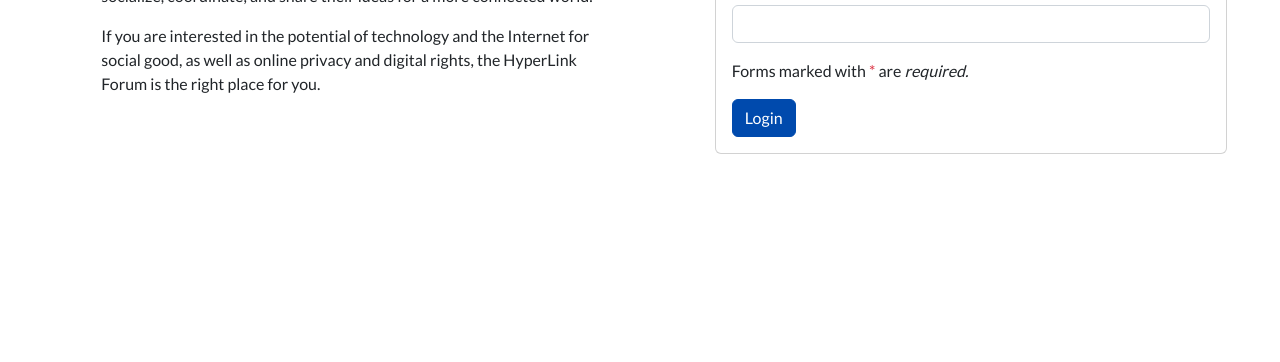
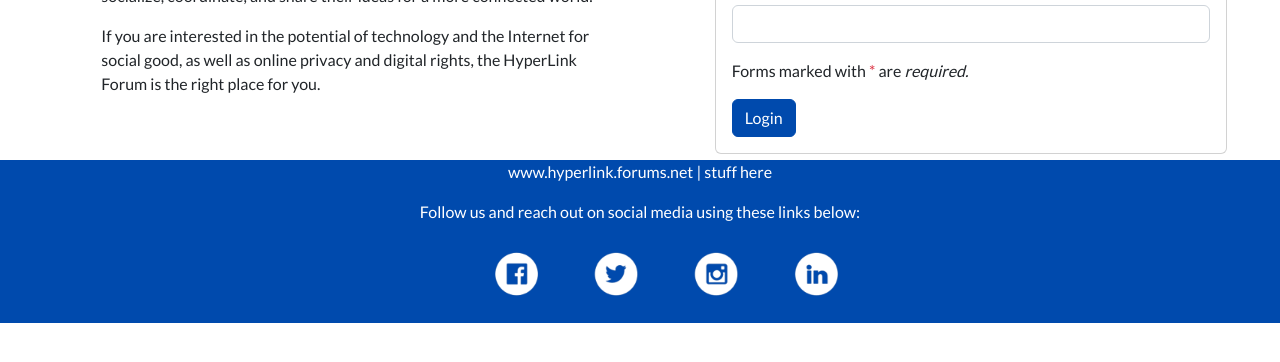
Before and after one commit to SiFrancis/Sitchon-CS_Submissions, a plain HTML site: page Li_Sitchon_login/index.html in a window 1280 px wide. Shown: the part 366-728 px from the top of the page. Drawn offline with nearby package versions, Linux system fonts and the light colour scheme.

Commit message:
finally done i think

```diff
--- a/Li_Sitchon_login/index.html
+++ b/Li_Sitchon_login/index.html
@@ -61,6 +61,18 @@
         </div>
     </article>
 
+    <footer>
+        <p>www.hyperlink.forums.net | stuff here</p>
+        <p>Follow us and reach out on social media using these links below:</p>
+        <ul id="socmed">
+            <li id="fb"><a href="https://www.facebook.com/francisalfonzo.sitchon.1/"></a></li>
+            <li id="twt"><a href="##"></a></li>
+            <li id="insta"><a href="###"></a></li>
+            <li id="linkedin"><a href="####"></a></li>
+        </ul>
+        <br><br><br>
+    </footer>
+
     <script src="scripts.js"></script>
 </body>
 </html>
--- a/Li_Sitchon_login/style_login.css
+++ b/Li_Sitchon_login/style_login.css
@@ -1,23 +1,31 @@
+/* Importing and setting custom font */
 @import url('https://fonts.googleapis.com/css2?family=Lato&display=swap');
 
 body {font-family: 'Lato', sans-serif;}
 
+/* Setting navbar color to match website color scheme */
 nav {background-color: #004aad;}
 
+/* Adjusting the logo since it's too big in its default size */
 .navbar-brand {width: 30%;}
 
 #logo {width: 100%;}
 
+/* Styling for navbar links */
 #navlinks a {
     color: white;
     text-decoration: none;
     padding: 0 0.5rem;
 }
 
+/* Separating main body from the navbar */
 article {margin-top: 10%;}
 
+/* making sure the description and login card
+   can fit beside each other */
 article > div {width: 40%;}
 
+/* Changing text color to fit the color scheme */
 h1 {color: #004aad;}
 
 .dropdown-menu a:hover {
@@ -30,8 +38,12 @@ h1 {color: #004aad;}
     border-color: #004aad;
 }
 
+/* changing focus color of text inputs */
 input[type=text]:focus, input[type=password]:focus {background-color: azure;}
 
+/* i removed the text-decoration in bootstrap and
+   added it back in CSS since bootstrap text-decoration
+   can't change its color using :hover (i think)*/
 #forgot {
     color: slategray;
     text-decoration: underline slategray;
@@ -42,3 +54,92 @@ input[type=text]:focus, input[type=password]:focus {background-color: azure;}
     text-decoration-color: #004aad;
     transition: 0.2s ease;
 }
+
+/* the footer itself; copied from 2nd quarter project,
+   I don't wanna bother redoing it in Bootstrap*/
+footer {
+    text-align: center;
+    width: 100vw;
+    overflow: hidden;
+    color: white;
+    background-color: #004aad;
+}
+
+/* Styling for the footer links (about me & references) */
+.footerlink {
+    color: white;
+    text-decoration: underline;
+}
+
+.footerlink:hover {color: white;}
+
+/* Styling for the list items */
+#socmed li {
+    margin: 5px 20px 20px 20px;
+    padding: 0;
+    list-style: none;
+    top: 0;
+}
+
+/* some more styling */
+#socmed li, #socmed a {
+    position: relative;
+    left: 34vw;
+    width: 60px;
+    float: left;
+    display: block;
+    transform: scale(0.75);
+    transition: 0.4s ease;
+}
+
+/* Styling for the icons/image sprites */
+#fb {
+    background: url('images/SOCIAL-ICONS.png') no-repeat -246px -20px;
+    width: 59px;
+    height: 58px;
+}
+
+#fb:hover {
+    background: url('images/SOCIAL-ICONS.png') no-repeat -246px -122px;
+    width: 60px;
+    height: 58px;
+    transform: scale(0.95);
+}
+
+#twt {
+    background: url('images/SOCIAL-ICONS.png') no-repeat -632px -21px;
+    width: 58px;
+    height: 58px;
+}
+
+#twt:hover {
+    background: url('images/SOCIAL-ICONS.png') no-repeat -632px -117px;
+    width: 60px;
+    height: 58px;
+    transform: scale(0.9);
+}
+
+#insta {
+    background: url('images/SOCIAL-ICONS.png') no-repeat -727px -21px;
+    width: 58px;
+    height: 58px;
+}
+
+#insta:hover {
+    background: url('images/SOCIAL-ICONS.png') no-repeat -727px -117px;
+    width: 60px;
+    height: 58px;
+    transform: scale(0.9);
+}
+
+#linkedin {
+    background: url('images/SOCIAL-ICONS.png') no-repeat -535px -21px;
+    width: 59px;
+    height: 58px;
+}
+
+#linkedin:hover {
+    background: url('images/SOCIAL-ICONS.png') no-repeat -535px -118px;
+    width: 60px;
+    height: 58px;
+}
```
Also changed, not shown: Li_Sitchon_2qProj/images/SOCIAL-ICONS.png (added), Li_Sitchon_login/images/SOCIAL-ICONS.png (added).
